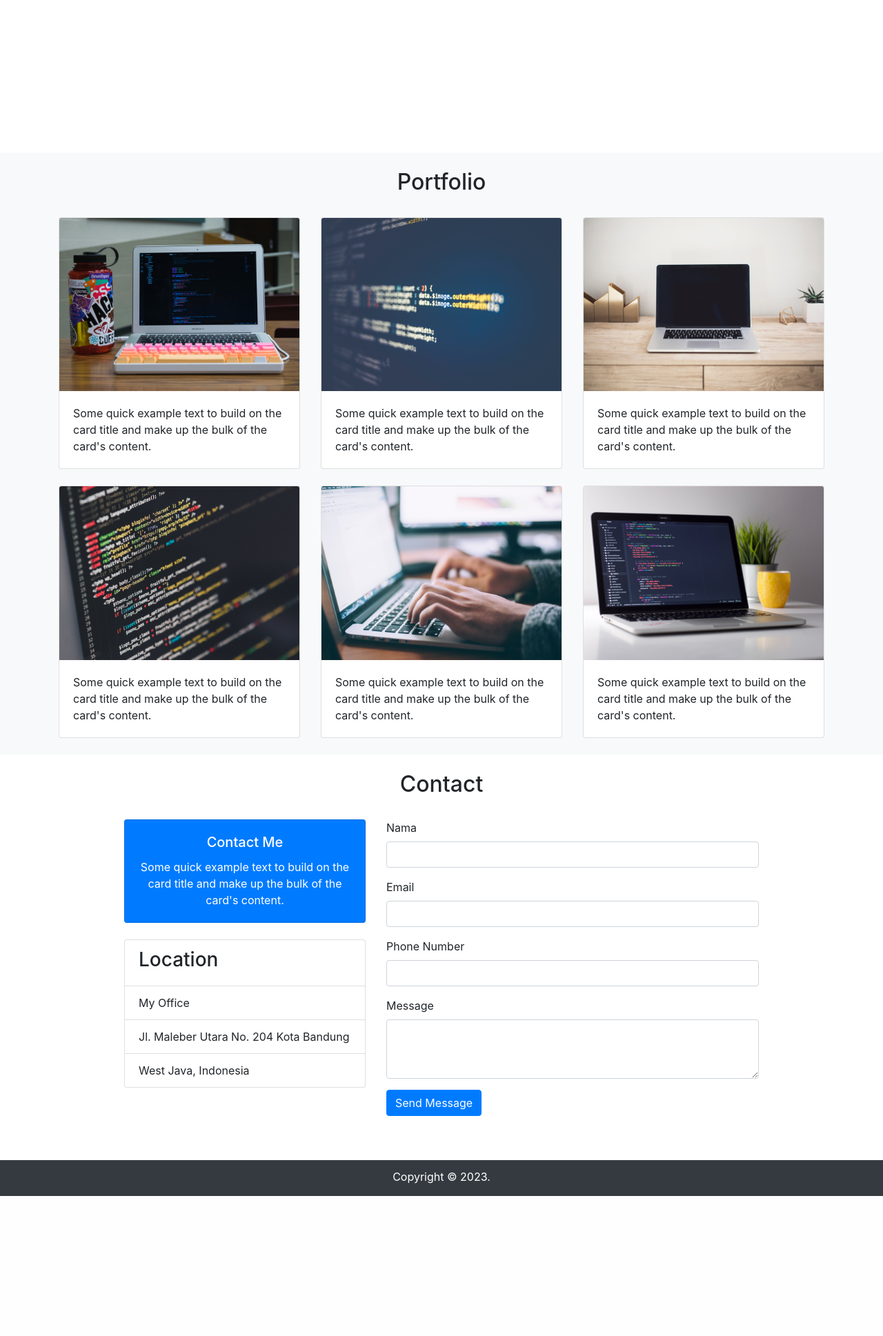
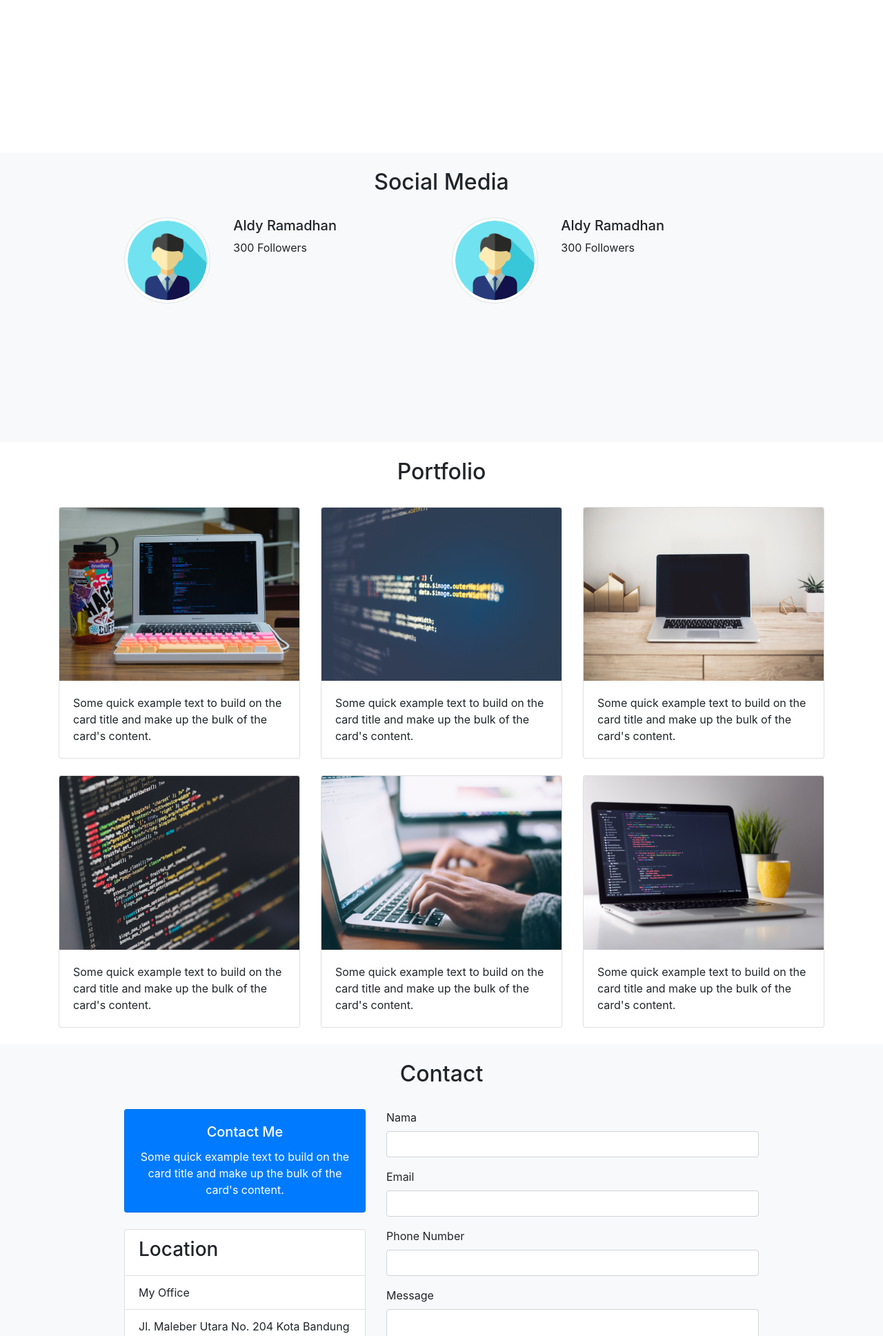
Before and after one commit to hidetoraldy/hidetoraldy.github.io, a PHP site: page / in a window 1280 px wide. Shown: the part 794-2731 px from the top of the page at 69% size. Before the commit the page ends 2528 px from the top, so only its background shows below. Run offline with PHP 8.4, Linux system fonts and the light colour scheme.

Commit message:
tweaking new feature

```diff
--- a/index.html
+++ b/index.php
@@ -68,9 +68,54 @@
       </div>
     </section>
 
+  <!-- Social Media -->
+  <section class="social bg-light" id="social">
+    <div class="container">
+      <div class="row pt-4 mb-4">
+        <div class="col text-center">
+          <h2>Social Media</h2>
+        </div>
+      </div>
+      <div class="row justify-content-center">
+        <div class="col-md-5">
+          <div class="row">
+            <div class="col-md-4">
+              <img src="img/profile1.png" width="125" class="rounded-circle img-thumbnail">
+            </div>
+            <div class="col-md-8">
+              <h5>Aldy Ramadhan</h5>
+              <p>300 Followers</p>
+            </div>
+          </div>
+          <div class="row mt-3 pb-3">
+            <div class="col">
+
+            </div>
+          </div>
+        </div>
+        <div class="col-md-5">
+          <div class="row">
+            <div class="col-md-4">
+              <img src="img/profile1.png" width="125" class="rounded-circle img-thumbnail">
+            </div>
+            <div class="col-md-8">
+              <h5>Aldy Ramadhan</h5>
+              <p>300 Followers</p>
+            </div>
+          </div>
+          <div class="row">
+            <div class="col">
+
+            </div>
+          </div>
+        </div>
+      </div>
+    </div>
+  </section>
+
 
     <!-- Portfolio -->
-    <section class="portfolio bg-light" id="portfolio">
+    <section class="portfolio" id="portfolio">
       <div class="container">
         <div class="row pt-4 mb-4">
           <div class="col text-center">
@@ -139,7 +184,7 @@
 
 
     <!-- Contact -->
-    <section class="contact" id="contact">
+    <section class="contact bg-light" id="contact">
       <div class="container">
         <div class="row pt-4 mb-4">
           <div class="col text-center">
```
